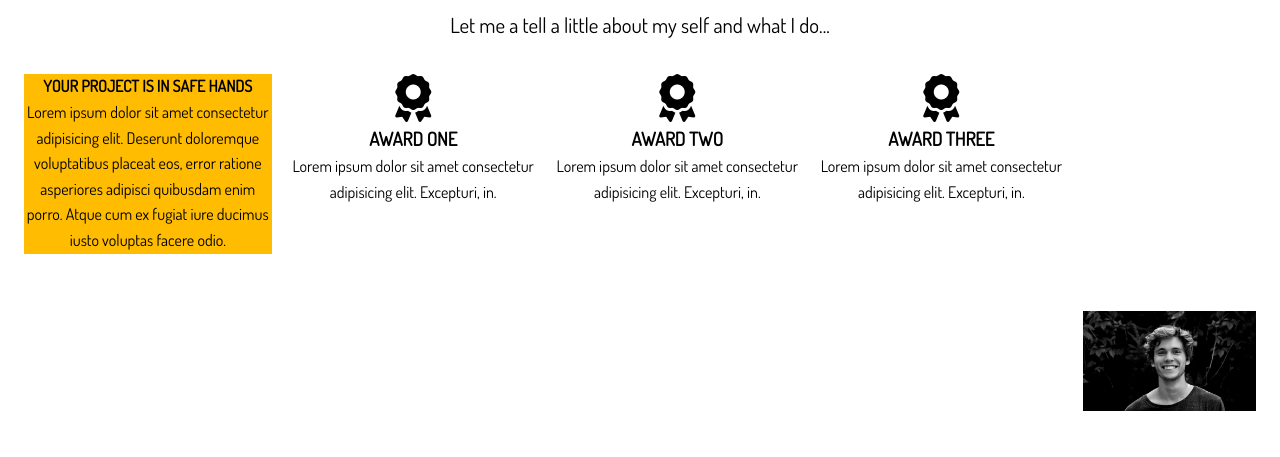
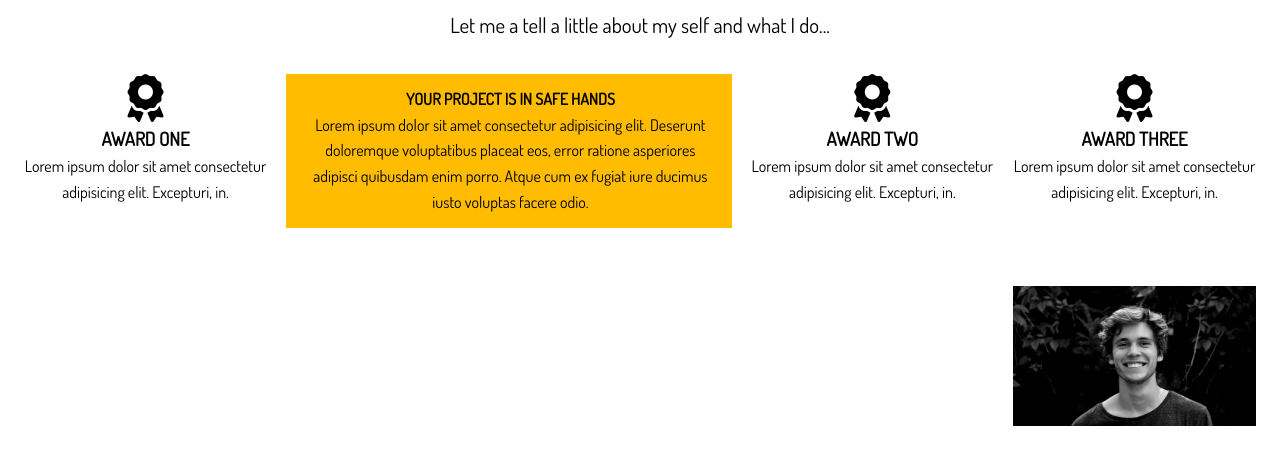
Before and after one commit to kratis9/sass-site-1, a website: page dist/about.html in a window 1280 px wide. Shown: the part 207-664 px from the top of the page. Drawn offline with Linux system fonts and the light colour scheme.

Commit message:
write scss for in about .bio-image and bio

```diff
--- a/scss/main.scss
+++ b/scss/main.scss
@@ -216,6 +216,12 @@ img {
     .bio-image {
       grid-area: bioimage;
     }
+
+    .bio {
+      grid-area: bio;
+      border-left: 3px solid $main-color;
+      padding: 0.8rem;
+    }
   }
 }
 
```
Also changed, not shown: dist/css/main.css.
